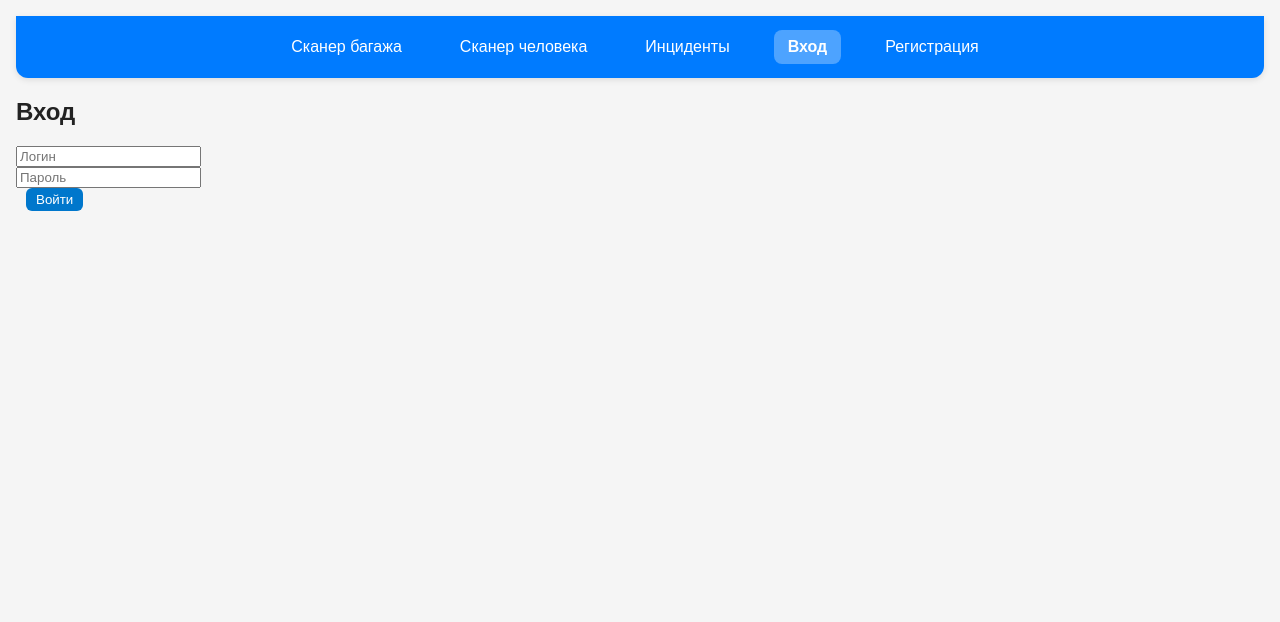
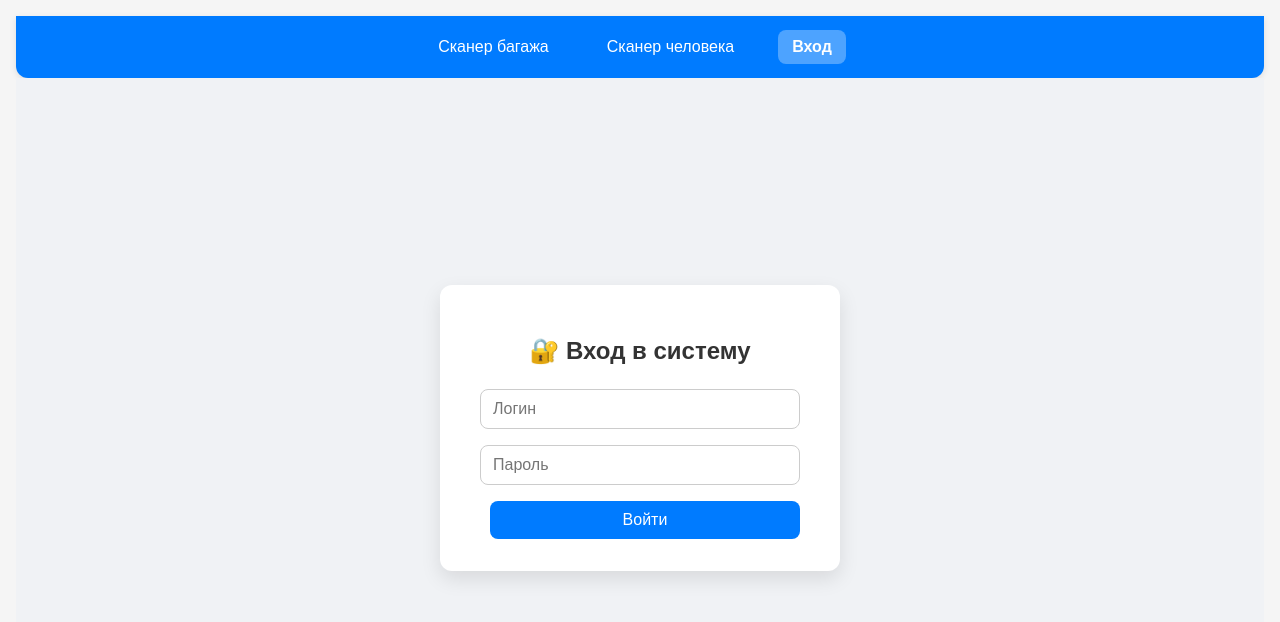
Before and after one commit to b3d0la9ich/Lab1TIMP, a React (Vite) app in the folder frontend/: page /login in a window 1280 px wide. Shown: the top 622 px of the page. Built offline with nearby package versions, Linux system fonts and the light colour scheme.

Commit message:
yze lyche

```diff
--- a/frontend/src/App.jsx
+++ b/frontend/src/App.jsx
@@ -1,25 +1,30 @@
-import { Routes, Route } from 'react-router-dom';
+import { Routes, Route, Navigate } from 'react-router-dom';
+import React, { useContext } from 'react';
 import Navbar from './components/Navbar';
 import BaggageScanner from './pages/BaggageScanner';
 import PersonScanner from './pages/PersonScanner';
 import IncidentPage from './pages/IncidentPage';
 import LoginForm from './components/LoginForm';
-import RegisterForm from './components/RegisterForm';
+import { AuthContext } from './components/AuthContext';
 
 
 function App() {
+  const { role } = useContext(AuthContext);
+
   return (
     <div style={{ padding: '1rem', fontFamily: 'Arial, sans-serif' }}>
       <Navbar />
       <Routes>
         <Route path="/baggage" element={<BaggageScanner />} />
         <Route path="/person" element={<PersonScanner />} />
-        <Route path="/incidents" element={<IncidentPage />} />
+        <Route path="/incidents" element={
+          role === 'admin' ? <IncidentPage /> : <Navigate to="/baggage" />
+        } />
         <Route path="/login" element={<LoginForm />} />
-        <Route path="/register" element={<RegisterForm />} />
       </Routes>
     </div>
   );
 }
 
+
 export default App;
--- /dev/null
+++ b/frontend/src/components/AuthContext.jsx
@@ -0,0 +1,27 @@
+import { createContext, useState } from 'react';
+
+export const AuthContext = createContext();
+
+export function AuthProvider({ children }) {
+  const [token, setToken] = useState(localStorage.getItem('token'));
+  const [role, setRole] = useState(localStorage.getItem('role'));
+
+
+  const login = (newToken, newRole) => {
+    setToken(newToken);
+    setRole(newRole);
+    localStorage.setItem('token', newToken);
+    localStorage.setItem('role', newRole);
+  };
+
+  const logout = () => {
+    setToken(null);
+    setRole(null);
+  };
+
+  return (
+    <AuthContext.Provider value={{ token, role, login, logout }}>
+      {children}
+    </AuthContext.Provider>
+  );
+}
--- /dev/null
+++ b/frontend/src/components/LoginForm.css
@@ -0,0 +1,57 @@
+.login-container {
+    display: flex;
+    justify-content: center;
+    align-items: center;
+    height: calc(100vh - 100px);
+    background: #f0f2f5;
+  }
+
+  .login-form {
+    background: white;
+    padding: 2rem 2.5rem;
+    border-radius: 12px;
+    box-shadow: 0 8px 20px rgba(0, 0, 0, 0.1);
+    width: 320px;
+    display: flex;
+    flex-direction: column;
+    gap: 1rem;
+  }
+
+  .login-form h2 {
+    text-align: center;
+    color: #333;
+    margin-bottom: 0.5rem;
+  }
+
+  .login-form input {
+    padding: 10px 12px;
+    border: 1px solid #ccc;
+    border-radius: 8px;
+    font-size: 16px;
+    outline: none;
+  }
+
+  .login-form input:focus {
+    border-color: #007bff;
+  }
+
+  .login-form button {
+    padding: 10px 12px;
+    border: none;
+    border-radius: 8px;
+    background-color: #007bff;
+    color: white;
+    font-size: 16px;
+    cursor: pointer;
+    transition: background-color 0.2s ease;
+  }
+
+  .login-form button:hover {
+    background-color: #0056b3;
+  }
+
+  .error-msg {
+    color: red;
+    font-size: 14px;
+    text-align: center;
+  }
--- a/frontend/src/components/LoginForm.jsx
+++ b/frontend/src/components/LoginForm.jsx
@@ -1,13 +1,20 @@
-import React, { useState } from 'react';
+import React, { useState, useContext } from 'react';
 import axios from 'axios';
+import { AuthContext } from '../components/AuthContext';
+import { useNavigate } from 'react-router-dom';
+import './LoginForm.css';
 
-export default function LoginForm({ onLogin }) {
+export default function LoginForm() {
   const [username, setUsername] = useState('');
   const [password, setPassword] = useState('');
   const [error, setError] = useState('');
+  const { login } = useContext(AuthContext);
+  const navigate = useNavigate();
 
   const handleLogin = async (e) => {
     e.preventDefault();
+    setError('');
+
     try {
       const res = await axios.post('http://localhost:5000/api/login', {
         username,
@@ -15,39 +22,37 @@ export default function LoginForm({ onLogin }) {
       });
 
       if (res.data.success) {
-        localStorage.setItem('token', res.data.token);
-        localStorage.setItem('role', res.data.role);
-        onLogin?.();
+        login(res.data.token, res.data.role);
+        navigate('/baggage');
       } else {
         setError(res.data.error || 'Ошибка входа');
       }
     } catch (err) {
       setError('Ошибка сервера');
-      console.error(err);
     }
   };
 
   return (
-    <form onSubmit={handleLogin}>
-      <h2>Вход</h2>
-      {error && <p style={{ color: 'red' }}>{error}</p>}
-      <div>
+    <div className="login-container">
+      <form className="login-form" onSubmit={handleLogin}>
+        <h2>🔐 Вход в систему</h2>
+        {error && <p className="error-msg">{error}</p>}
         <input
           type="text"
           placeholder="Логин"
           value={username}
           onChange={(e) => setUsername(e.target.value)}
+          required
         />
-      </div>
-      <div>
         <input
           type="password"
           placeholder="Пароль"
           value={password}
           onChange={(e) => setPassword(e.target.value)}
+          required
         />
-      </div>
-      <button type="submit">Войти</button>
-    </form>
+        <button type="submit">Войти</button>
+      </form>
+    </div>
   );
 }
--- a/frontend/src/components/Navbar.jsx
+++ b/frontend/src/components/Navbar.jsx
@@ -1,15 +1,10 @@
-import { NavLink, useNavigate } from 'react-router-dom';
+import { NavLink } from 'react-router-dom';
 import './Navbar.css';
+import { useContext } from 'react';
+import { AuthContext } from './AuthContext';
 
 export default function Navbar() {
-  const navigate = useNavigate();
-  const isLoggedIn = !!localStorage.getItem('token');
-
-  const handleLogout = () => {
-    localStorage.removeItem('token');
-    localStorage.removeItem('role');
-    navigate('/login');
-  };
+  const { role, logout } = useContext(AuthContext);
 
   return (
     <nav className="navbar">
@@ -19,23 +14,19 @@ export default function Navbar() {
       <NavLink to="/person" className={({ isActive }) => isActive ? 'nav-link active' : 'nav-link'}>
         Сканер человека
       </NavLink>
+
+      {role === 'admin' && (
         <NavLink to="/incidents" className={({ isActive }) => isActive ? 'nav-link active' : 'nav-link'}>
           Инциденты
         </NavLink>
+      )}
 
-      {!isLoggedIn ? (
-        <>
+      {!role ? (
         <NavLink to="/login" className={({ isActive }) => isActive ? 'nav-link active' : 'nav-link'}>
           Вход
         </NavLink>
-          <NavLink to="/register" className={({ isActive }) => isActive ? 'nav-link active' : 'nav-link'}>
-            Регистрация
-          </NavLink>
-        </>
       ) : (
-        <button onClick={handleLogout} className="nav-link logout-button">
-          Выйти
-        </button>
+        <button onClick={logout} className="nav-link">Выйти</button>
       )}
     </nav>
   );
--- a/frontend/src/components/RegisterForm.jsx
+++ /dev/null
@@ -1,74 +0,0 @@
-import React, { useState } from 'react';
-import axios from 'axios';
-
-export default function RegisterForm({ onRegister }) {
-  const [username, setUsername] = useState('');
-  const [password, setPassword] = useState('');
-  const [repeat, setRepeat] = useState('');
-  const [error, setError] = useState('');
-  const [success, setSuccess] = useState('');
-
-  const handleRegister = async (e) => {
-    e.preventDefault();
-    setError('');
-    setSuccess('');
-
-    if (password !== repeat) {
-      setError('Пароли не совпадают');
-      return;
-    }
-
-    try {
-      const res = await axios.post('http://localhost:5000/api/register', {
-        username,
-        password,
-      });
-
-      if (res.data.success) {
-        setSuccess('Регистрация прошла успешно. Теперь войдите.');
-        setUsername('');
-        setPassword('');
-        setRepeat('');
-        onRegister?.();
-      } else {
-        setError(res.data.error || 'Ошибка регистрации');
-      }
-    } catch (err) {
-      setError('Ошибка сервера');
-      console.error(err);
-    }
-  };
-
-  return (
-    <form onSubmit={handleRegister}>
-      <h2>Регистрация</h2>
-      {error && <p style={{ color: 'red' }}>{error}</p>}
-      {success && <p style={{ color: 'green' }}>{success}</p>}
-      <div>
-        <input
-          type="text"
-          placeholder="Логин"
-          value={username}
-          onChange={(e) => setUsername(e.target.value)}
-        />
-      </div>
-      <div>
-        <input
-          type="password"
-          placeholder="Пароль"
-          value={password}
-          onChange={(e) => setPassword(e.target.value)}
-        />
-      </div>
-      <div>
-        <input
-          type="password"
-          placeholder="Повторите пароль"
-          value={repeat}
-          onChange={(e) => setRepeat(e.target.value)}
-        />
-      </div>
-      <button type="submit">Зарегистрироваться</button>
-    </form>
-  );
-}
--- a/frontend/src/main.jsx
+++ b/frontend/src/main.jsx
@@ -3,11 +3,14 @@ import ReactDOM from 'react-dom/client';
 import App from './App';
 import { BrowserRouter } from 'react-router-dom';
 import './index.css';
+import { AuthProvider } from './components/AuthContext';
 
 ReactDOM.createRoot(document.getElementById('root')).render(
   <React.StrictMode>
-    <BrowserRouter>
-      <App />
-    </BrowserRouter>
+    <AuthProvider>
+      <BrowserRouter>
+        <App />
+      </BrowserRouter>
+    </AuthProvider>
   </React.StrictMode>
 );
```
Also changed, not shown: 2 other files (tests, documents, lock files or other folders). Lines whose indentation alone changed are shown as unchanged.
